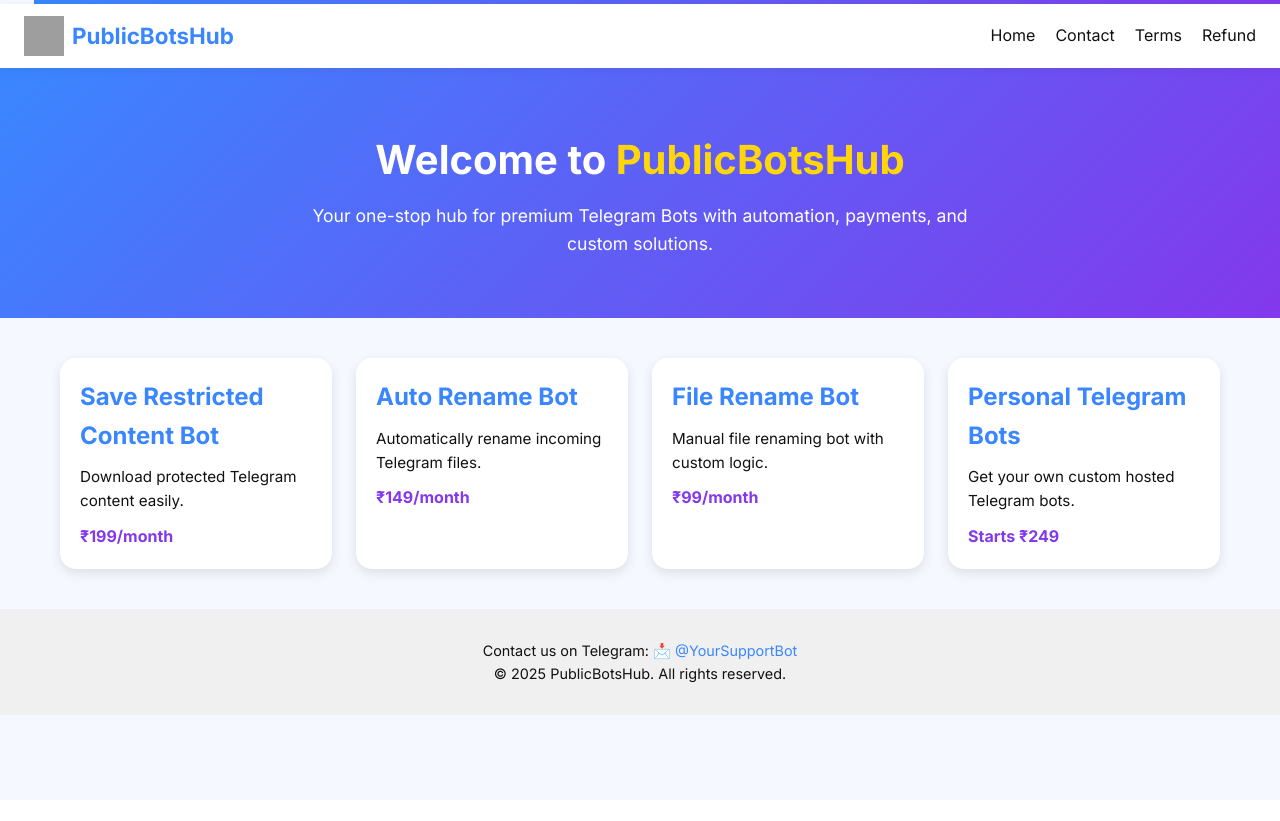
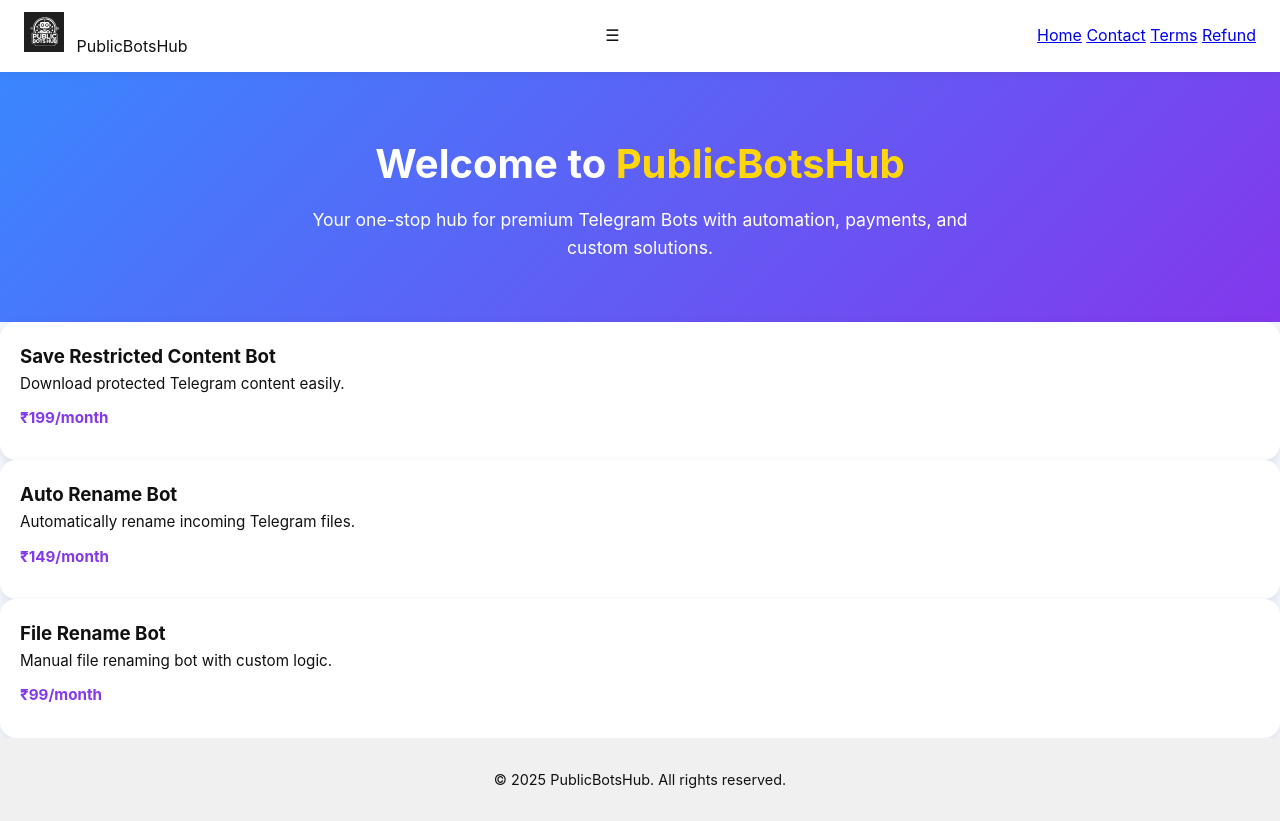
Before and after one commit to rehan-raxa/site, a Python web app: template templates/index.html in a window 1280 px wide. Before the commit the page ends 715 px from the top, so only its background shows below. Run offline with Jinja, Linux system fonts and the light colour scheme; the template is opened without the code that fills it, so the values that code supplies are empty; grey boxes are pictures that could not be loaded.

Commit message:
Update index.htmli

```diff
--- a/templates/index.html
+++ b/templates/index.html
@@ -1,66 +1,63 @@
 <!DOCTYPE html>
 <html lang="en">
 <head>
-  <meta charset="UTF-8" />
-  <meta name="viewport" content="width=device-width, initial-scale=1.0" />
+    <meta charset="UTF-8">
+    <meta name="viewport" content="width=device-width, initial-scale=1.0">
     <title>PublicBotsHub</title>
-  <link rel="stylesheet" href="static/style.css" />
-  <link href="https://fonts.googleapis.com/css2?family=Inter:wght@400;600;700&display=swap" rel="stylesheet" />
+    <link rel="stylesheet" href="{{ url_for('static', filename='style.css') }}">
 </head>
 <body>
-  <div class="loader"></div>
-
-  <!-- Navigation Menu -->
-  <nav class="navbar">
-    <div class="nav-left">
-      <img src="/static/logo.png" alt="Logo" class="logo-img" />
-      <span class="logo-text">PublicBotsHub</span>
+    <!-- Header / Navigation -->
+    <header class="navbar">
+        <div class="logo-container">
+            <img src="{{ url_for('static', filename='IMG_20250103_111839_599.jpg') }}" alt="Logo" class="logo-img">
+            <span class="site-title">PublicBotsHub</span>
         </div>
-    <input type="checkbox" id="menu-toggle">
-    <label for="menu-toggle" class="hamburger">&#9776;</label>
-    <ul class="nav-links">
-      <li><a href="/">Home</a></li>
-      <li><a href="#contact">Contact</a></li>
-      <li><a href="templates/terms">Terms</a></li>
-      <li><a href="templates/refund">Refund</a></li>
-    </ul>
+        <div class="menu-toggle" onclick="toggleMenu()">☰</div>
+        <nav id="menu" class="menu">
+            <a href="/">Home</a>
+            <a href="/contact">Contact</a>
+            <a href="/terms">Terms</a>
+            <a href="/refund">Refund</a>
         </nav>
+    </header>
 
     <!-- Hero Section -->
-  <header class="hero">
+    <section class="hero">
         <h1>Welcome to <span class="highlight">PublicBotsHub</span></h1>
         <p>Your one-stop hub for premium Telegram Bots with automation, payments, and custom solutions.</p>
-  </header>
+    </section>
 
     <!-- Pricing Cards -->
-  <section class="cards">
+    <section class="cards-section">
         <div class="card">
-      <h2>Save Restricted Content Bot</h2>
+            <h3>Save Restricted Content Bot</h3>
             <p>Download protected Telegram content easily.</p>
-      <span class="price">₹199/month</span>
+            <p class="price">₹199/month</p>
         </div>
         <div class="card">
-      <h2>Auto Rename Bot</h2>
+            <h3>Auto Rename Bot</h3>
             <p>Automatically rename incoming Telegram files.</p>
-      <span class="price">₹149/month</span>
+            <p class="price">₹149/month</p>
         </div>
         <div class="card">
-      <h2>File Rename Bot</h2>
+            <h3>File Rename Bot</h3>
             <p>Manual file renaming bot with custom logic.</p>
-      <span class="price">₹99/month</span>
-    </div>
-    <div class="card">
-      <h2>Personal Telegram Bots</h2>
-      <p>Get your own custom hosted Telegram bots.</p>
-      <span class="price">Starts ₹249</span>
+            <p class="price">₹99/month</p>
         </div>
     </section>
 
-  <!-- Contact & Footer -->
-  <footer id="contact">
-    <p>Contact us on Telegram: <a href="https://t.me/YourSupportBot" class="tg-icon">📩 @YourSupportBot</a></p>
+    <!-- Footer -->
+    <footer>
         <p>© 2025 PublicBotsHub. All rights reserved.</p>
     </footer>
 
+    <!-- Toggle Menu Script -->
+    <script>
+        function toggleMenu() {
+            const menu = document.getElementById("menu");
+            menu.classList.toggle("open");
+        }
+    </script>
 </body>
 </html>
```
Lines whose indentation alone changed are shown as unchanged.
